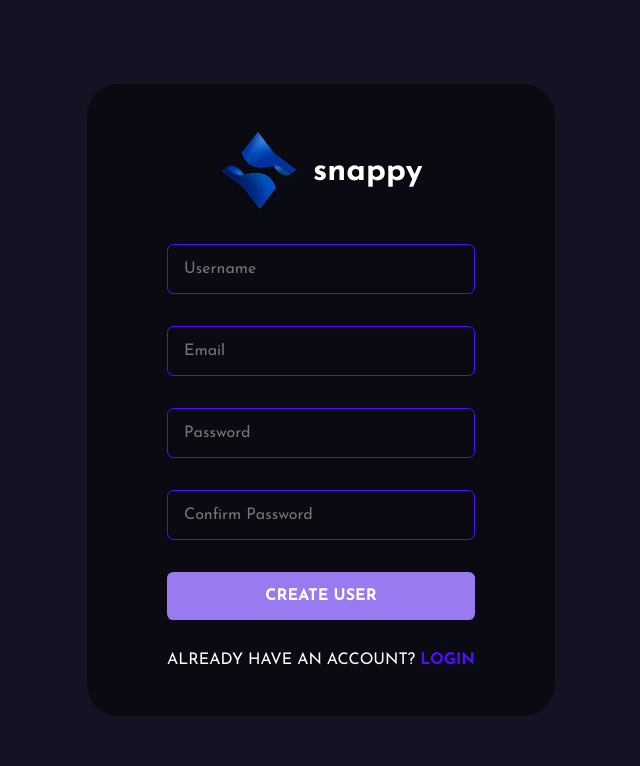
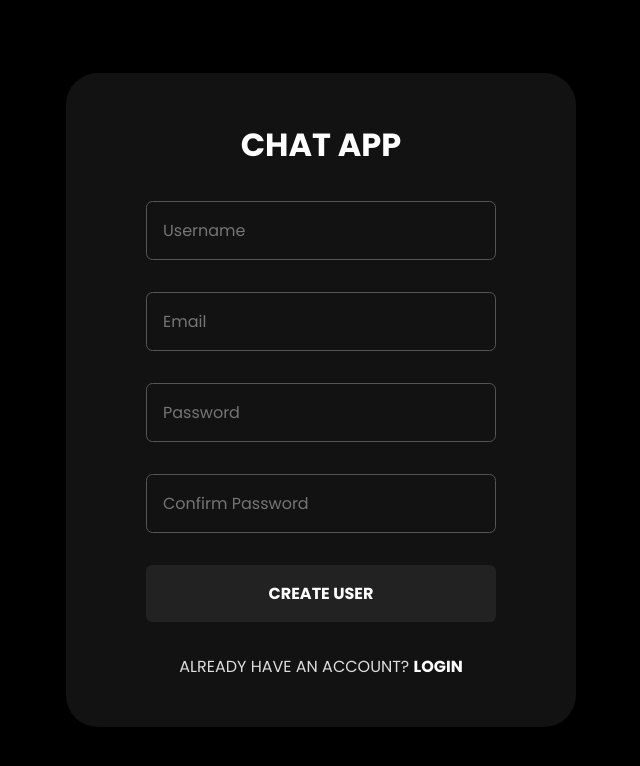
Before and after one commit to muneebsaddal/Chat-App, a React (Create React App) app in the folder public/: page /register in a window 1280 px wide. Shown: the top 766 px of the page, without its empty margins (319-959 px from the left). Built offline with nearby package versions, Linux system fonts and the light colour scheme.

Commit message:
style changes

```diff
--- a/public/src/components/ChatContainer.jsx
+++ b/public/src/components/ChatContainer.jsx
@@ -50,7 +50,9 @@ const Container = styled.div`
 			}
 			.username {
 				h3 {
-					color: white;
+					color: #fff;
+                    font-size: 1.4rem;
+					font-weight: 500;
 				}
 			}
 		}
--- a/public/src/components/Contacts.jsx
+++ b/public/src/components/Contacts.jsx
@@ -22,7 +22,6 @@ const Contacts = ({ contacts, currentUser, changeChat }) => {
 			{currentUserImage && currentUsername && (
 				<Container>
 					<div className="brand">
-						<img src={Logo} alt="logo" />
 						<h3>Chat app</h3>
 					</div>
 					<div className="contacts">
@@ -77,21 +76,17 @@ const Container = styled.div`
 	display: grid;
 	grid-template-row: 10% 75% 15%;
 	overflow: hidden;
-	background-color: #080420;
+	background-color: #090909;
 	.brand {
-		display: flex;
-		align-items: center;
-		justify-content: center;
-		gap: 1rem;
+		text-align: center;
 		margin: 1rem;
-        max-height: 5rem;
-        margin-bottom: auto;
-		img {
-			height: 2rem;
-		}
+		max-height: 5rem;
+		margin-bottom: auto;
 		h3 {
 			color: white;
 			text-transform: uppercase;
+			font-size: 2rem;
+			font-weight: 600;
 		}
 	}
 	.contacts {
@@ -100,17 +95,17 @@ const Container = styled.div`
 		align-items: center;
 		overflow: auto;
 		gap: 0.8rem;
-        margin-bottom: auto;
+		margin-bottom: auto;
 		&::-webkit-scrollbar {
 			width: 0.2rem;
 			&-thumb {
-				background-color: #ffffff39;
+				background-color: #dddddd;
 				width: 0.1rem;
 				border-radius: 1rem;
 			}
 		}
 		.contact {
-			background-color: #ffffff39;
+			background-color: #222;
 			min-height: 5rem;
 			width: 90%;
 			cursor: pointer;
@@ -129,22 +124,25 @@ const Container = styled.div`
 			.username {
 				h3 {
 					color: white;
+					font-size: 1.2rem;
+					font-weight: 500;
 				}
 			}
 		}
 		.selected {
-			background-color: #9186f3;
+			background-color: #555;
 		}
 	}
 	.current-user {
-		background-color: #0d0d30;
+		background-color: #222;
 		display: flex;
-		justify-content: center;
+		justify-content: flex-start;
 		align-items: center;
-		gap: 2rem;
+		gap: 1.5rem;
 		margin: 1rem;
-        max-height: 5rem;
-        margin-top: auto;
+		padding: 1rem 2rem;
+		max-height: 5rem;
+		margin-top: auto;
 		.avatar {
 			section {
 				height: 4rem;
@@ -155,6 +153,8 @@ const Container = styled.div`
 		.username {
 			h2 {
 				color: white;
+				font-size: 1.5rem;
+				font-weight: 500;
 			}
 		}
 		@media screen and (min-width: 720px) and (max-width: ) {
--- a/public/src/components/Logout.jsx
+++ b/public/src/components/Logout.jsx
@@ -25,11 +25,11 @@ const Button = styled.button`
 	align-items: center;
 	padding: 0.5rem;
 	border-radius: 0.5rem;
-	background-color: #9a86f3;
+	background-color: #ddd;
 	border: none;
 	cursor: pointer;
 	svg {
 		font-size: 1.3rem;
-		color: #ebe7ff;
+		color: #555;
 	}
 `;
--- a/public/src/components/Welcome.jsx
+++ b/public/src/components/Welcome.jsx
@@ -21,11 +21,16 @@ const Container = styled.div`
 	justify-content: center;
 	align-items: center;
 	width: 100%;
-	color: white;
+	color: #ccc;
+	h1 {
+		font-size: 2rem;
+		font-weight: 500;
+	}
+	h3 {
+        font-size: 1.4rem;
+		font-weight: 500;
+	}
 	img {
 		height: 20rem;
 	}
-    span {
-        color: #4e00ff;
-    }
 `;
--- a/public/src/index.css
+++ b/public/src/index.css
@@ -1,16 +1,14 @@
-@import url("https://fonts.googleapis.com/css2?family=Josefin+Sans:wght@100;200;300;400;500;600;700&display=swap");
-
+@import url("https://fonts.googleapis.com/css2?family=Poppins:wght@100;200;300;400;500;600;700&display=swap");
 * {
 	margin: 0;
 	padding: 0;
 	box-sizing: border-box;
-
 }
 
 body,
 button,
 input {
-	font-family: "Josefin Sans", sans-serif;
+	font-family: "Poppins", sans-serif;
 }
 
 body {
--- a/public/src/pages/Chat.jsx
+++ b/public/src/pages/Chat.jsx
@@ -75,11 +75,11 @@ const Container = styled.div`
     justify-content: center;
     gap: 1rem;
     align-items: center;
-    background-color: #131324;
+    background-color: #000000;
     .container {
-        height: 85vh;
-        width: 85vw;
-        background-color: #00000076;
+        height: 90vh;
+        width: 95vw;
+        background-color: #121212;
         display: grid;
         grid-template-columns: 25% 75%;
         @media screen and (min-width:720px) and (max-width:1080px) {
--- a/public/src/pages/Login.jsx
+++ b/public/src/pages/Login.jsx
@@ -72,8 +72,7 @@ const Login = () => {
 			<FormContainer>
 				<form onSubmit={(event) => handleSubmit(event)}>
 					<div className="brand">
-						<img src={Logo} alt="Logo" />
-						<h1>snappy</h1>
+						<h1>CHAT APP</h1>
 					</div>
 					<input
 						type="text"
@@ -107,15 +106,9 @@ const FormContainer = styled.div`
 	justify-content: center;
 	align-items: center;
 	gap: 1rem;
-	background-color: #131324;
+	background-color: #000000;
 	.brand {
-		display: flex;
-		align-items: center;
-		justify-content: center;
-		gap: 1rem;
-		img {
-			height: 5rem;
-		}
+		text-align: center;
 		h1 {
 			color: white;
 			text-transformation: uppercase;
@@ -125,24 +118,23 @@ const FormContainer = styled.div`
 		display: flex;
 		flex-direction: column;
 		gap: 2rem;
-		background-color: #00000076;
+		background-color: #121212;
 		border-radius: 2rem;
 		padding: 3rem 5rem;
 		input {
 			background-color: transparent;
 			padding: 1rem;
-			border: 0.1rem solid #4e0eff;
+			border: 0.1rem solid #555;
 			border-radius: 0.4rem;
 			color: white;
 			width: 100%;
 			font-size: 1rem;
 			&:focus {
-				border: 0.1rem solid #997af0;
 				outline: none;
 			}
 		}
 		button {
-			background-color: #997af0;
+			background-color: #222;
 			color: white;
 			padding: 1rem 2rem;
 			border: none;
@@ -153,14 +145,15 @@ const FormContainer = styled.div`
 			text-transform: uppercase;
 			transition: 0.5s ease-in-out;
 			&:hover {
-				background-color: #4e0eff;
+				background-color: #444;
 			}
 		}
 		span {
-			color: white;
+			text-align: center;
+			color: #ddd;
 			text-transform: uppercase;
 			a {
-				color: #4e0eff;
+				color: #fff;
 				text-decoration: none;
 				font-weight: bold;
 			}
--- a/public/src/pages/Register.jsx
+++ b/public/src/pages/Register.jsx
@@ -92,8 +92,7 @@ const Register = () => {
 			<FormContainer>
 				<form onSubmit={(event) => handleSubmit(event)}>
 					<div className="brand">
-						<img src={Logo} alt="Logo" />
-						<h1>snappy</h1>
+						<h1>CHAT APP</h1>
 					</div>
 					<input
 						type="text"
@@ -139,12 +138,9 @@ const FormContainer = styled.div`
 	justify-content: center;
 	align-items: center;
 	gap: 1rem;
-	background-color: #131324;
+	background-color: #000000;
 	.brand {
-		display: flex;
-		align-items: center;
-		justify-content: center;
-		gap: 1rem;
+		text-align: center;
 		img {
 			height: 5rem;
 		}
@@ -157,24 +153,23 @@ const FormContainer = styled.div`
 		display: flex;
 		flex-direction: column;
 		gap: 2rem;
-		background-color: #00000076;
+		background-color: #121212;
 		border-radius: 2rem;
 		padding: 3rem 5rem;
 		input {
 			background-color: transparent;
 			padding: 1rem;
-			border: 0.1rem solid #4e0eff;
+			border: 0.1rem solid #555;
 			border-radius: 0.4rem;
 			color: white;
 			width: 100%;
 			font-size: 1rem;
 			&:focus {
-				border: 0.1rem solid #997af0;
 				outline: none;
 			}
 		}
 		button {
-			background-color: #997af0;
+			background-color: #222;
 			color: white;
 			padding: 1rem 2rem;
 			border: none;
@@ -185,14 +180,15 @@ const FormContainer = styled.div`
 			text-transform: uppercase;
 			transition: 0.5s ease-in-out;
 			&:hover {
-				background-color: #4e0eff;
+				background-color: #444;
 			}
 		}
 		span {
-			color: white;
+            text-align: center;
+			color: #ddd;
 			text-transform: uppercase;
 			a {
-				color: #4e0eff;
+				color: #fff;
 				text-decoration: none;
 				font-weight: bold;
 			}
--- a/public/src/pages/SetAvatar.jsx
+++ b/public/src/pages/SetAvatar.jsx
@@ -117,7 +117,7 @@ const Container = styled.div`
 	align-items: center;
 	justify-content: center;
 	gap: 5rem;
-	background-color: #131324;
+	background-color: #000000;
 	height: 100vh;
 	width: 100vw;
 	.loader {
@@ -145,11 +145,11 @@ const Container = styled.div`
 			}
 		}
 		.selected {
-			border: 0.4rem solid #4e0eff;
+			border: 0.4rem solid #bbb;
 		}
 	}
 	.submit-button {
-		background-color: #997af0;
+		background-color: #222;
 		color: white;
 		padding: 1rem 2rem;
 		border: none;
@@ -160,7 +160,7 @@ const Container = styled.div`
 		text-transform: uppercase;
 		transition: 0.5s ease-in-out;
 		&:hover {
-			background-color: #4e0eff;
+			background-color: #444;
 		}
 	}
 `;
```
Lines whose indentation alone changed are shown as unchanged.
